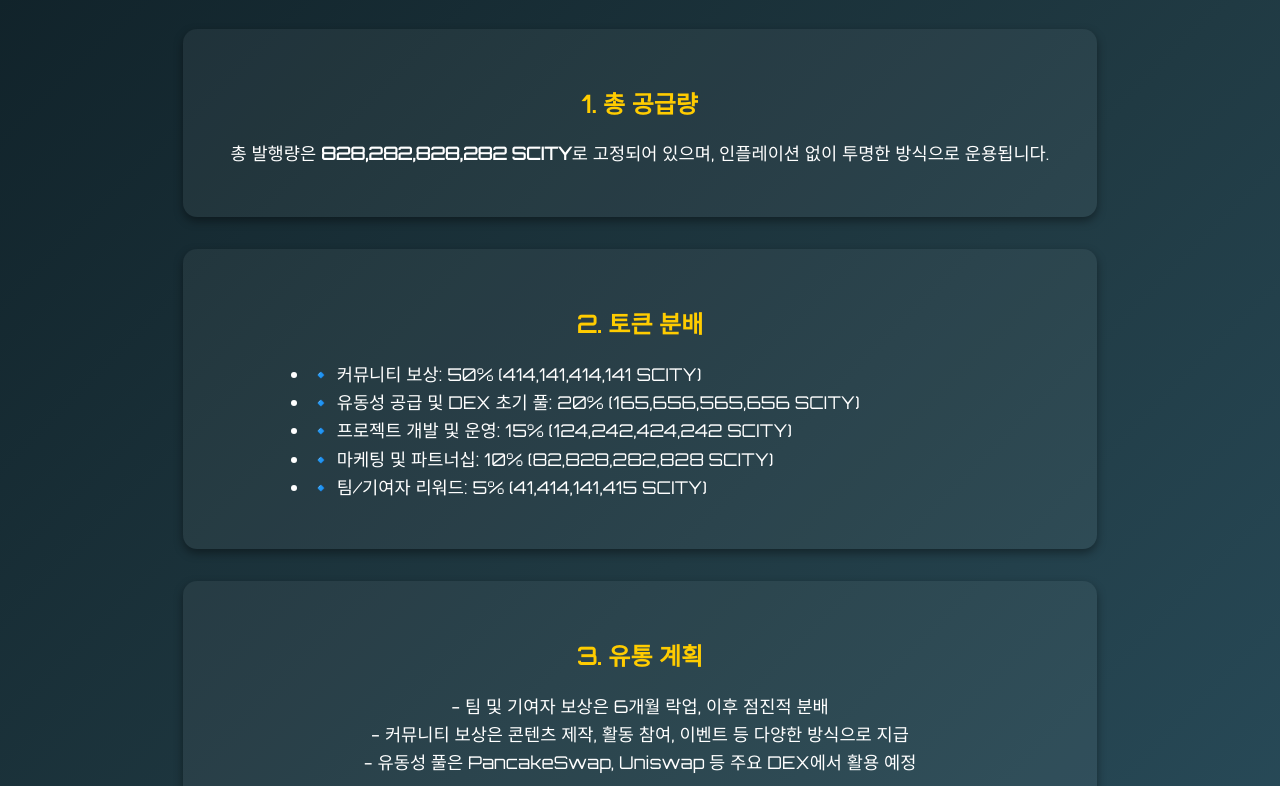
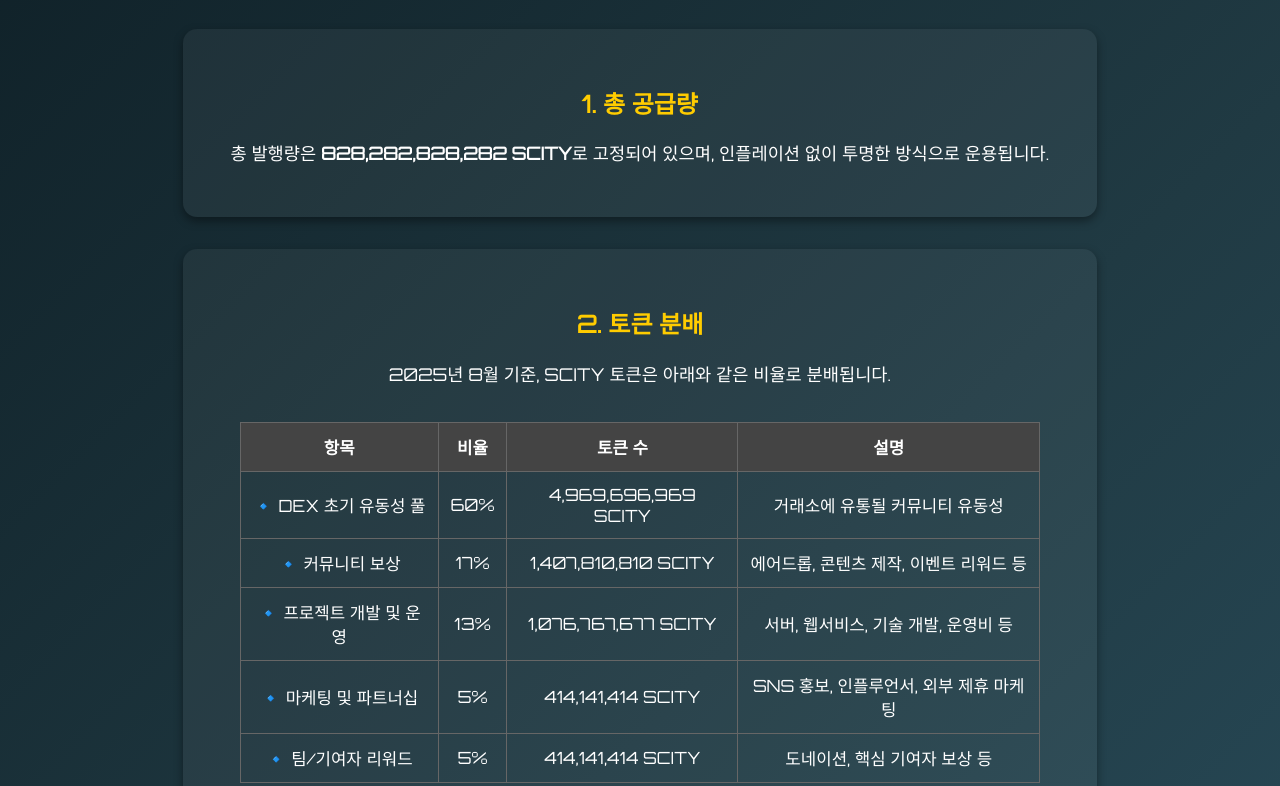
Before and after one commit to seoulcitycoin/homepage, a plain HTML site: page static/tokenomics_kr.html in a window 1280 px wide. Shown: the part 166-952 px from the top of the page. Drawn offline with Linux system fonts and the light colour scheme.

Commit message:
Update tokenomics_kr.html
토큰분배 수정.

```diff
--- a/static/tokenomics_kr.html
+++ b/static/tokenomics_kr.html
@@ -71,15 +71,53 @@
   </section>
 
   <section>
-    <h2>2. 토큰 분배</h2>
-    <ul>
-      <li>🔹 커뮤니티 보상: 50% (414,141,414,141 SCITY)</li>
-      <li>🔹 유동성 공급 및 DEX 초기 풀: 20% (165,656,565,656 SCITY)</li>
-      <li>🔹 프로젝트 개발 및 운영: 15% (124,242,424,242 SCITY)</li>
-      <li>🔹 마케팅 및 파트너십: 10% (82,828,282,828 SCITY)</li>
-      <li>🔹 팀/기여자 리워드: 5% (41,414,141,415 SCITY)</li>
-    </ul>
-  </section>
+  <h2>2. 토큰 분배</h2>
+  <p>2025년 8월 기준, SCITY 토큰은 아래와 같은 비율로 분배됩니다.</p>
+  <div style="overflow-x: auto;">
+    <table style="width: 100%; max-width: 800px; margin: 1rem auto; border-collapse: collapse; font-size: 1.05rem; color: #fff;">
+      <thead>
+        <tr style="background-color: #444;">
+          <th style="padding: 0.75rem; border: 1px solid #666;">항목</th>
+          <th style="padding: 0.75rem; border: 1px solid #666;">비율</th>
+          <th style="padding: 0.75rem; border: 1px solid #666;">토큰 수</th>
+          <th style="padding: 0.75rem; border: 1px solid #666;">설명</th>
+        </tr>
+      </thead>
+      <tbody>
+        <tr>
+          <td style="padding: 0.75rem; border: 1px solid #666;">🔹 DEX 초기 유동성 풀</td>
+          <td style="padding: 0.75rem; border: 1px solid #666;">60%</td>
+          <td style="padding: 0.75rem; border: 1px solid #666;">4,969,696,969 SCITY</td>
+          <td style="padding: 0.75rem; border: 1px solid #666;">거래소에 유통될 커뮤니티 유동성</td>
+        </tr>
+        <tr>
+          <td style="padding: 0.75rem; border: 1px solid #666;">🔹 커뮤니티 보상</td>
+          <td style="padding: 0.75rem; border: 1px solid #666;">17%</td>
+          <td style="padding: 0.75rem; border: 1px solid #666;">1,407,810,810 SCITY</td>
+          <td style="padding: 0.75rem; border: 1px solid #666;">에어드롭, 콘텐츠 제작, 이벤트 리워드 등</td>
+        </tr>
+        <tr>
+          <td style="padding: 0.75rem; border: 1px solid #666;">🔹 프로젝트 개발 및 운영</td>
+          <td style="padding: 0.75rem; border: 1px solid #666;">13%</td>
+          <td style="padding: 0.75rem; border: 1px solid #666;">1,076,767,677 SCITY</td>
+          <td style="padding: 0.75rem; border: 1px solid #666;">서버, 웹서비스, 기술 개발, 운영비 등</td>
+        </tr>
+        <tr>
+          <td style="padding: 0.75rem; border: 1px solid #666;">🔹 마케팅 및 파트너십</td>
+          <td style="padding: 0.75rem; border: 1px solid #666;">5%</td>
+          <td style="padding: 0.75rem; border: 1px solid #666;">414,141,414 SCITY</td>
+          <td style="padding: 0.75rem; border: 1px solid #666;">SNS 홍보, 인플루언서, 외부 제휴 마케팅</td>
+        </tr>
+        <tr>
+          <td style="padding: 0.75rem; border: 1px solid #666;">🔹 팀/기여자 리워드</td>
+          <td style="padding: 0.75rem; border: 1px solid #666;">5%</td>
+          <td style="padding: 0.75rem; border: 1px solid #666;">414,141,414 SCITY</td>
+          <td style="padding: 0.75rem; border: 1px solid #666;">도네이션, 핵심 기여자 보상 등</td>
+        </tr>
+      </tbody>
+    </table>
+  </div>
+</section>
 
   <section>
     <h2>3. 유통 계획</h2>
```
